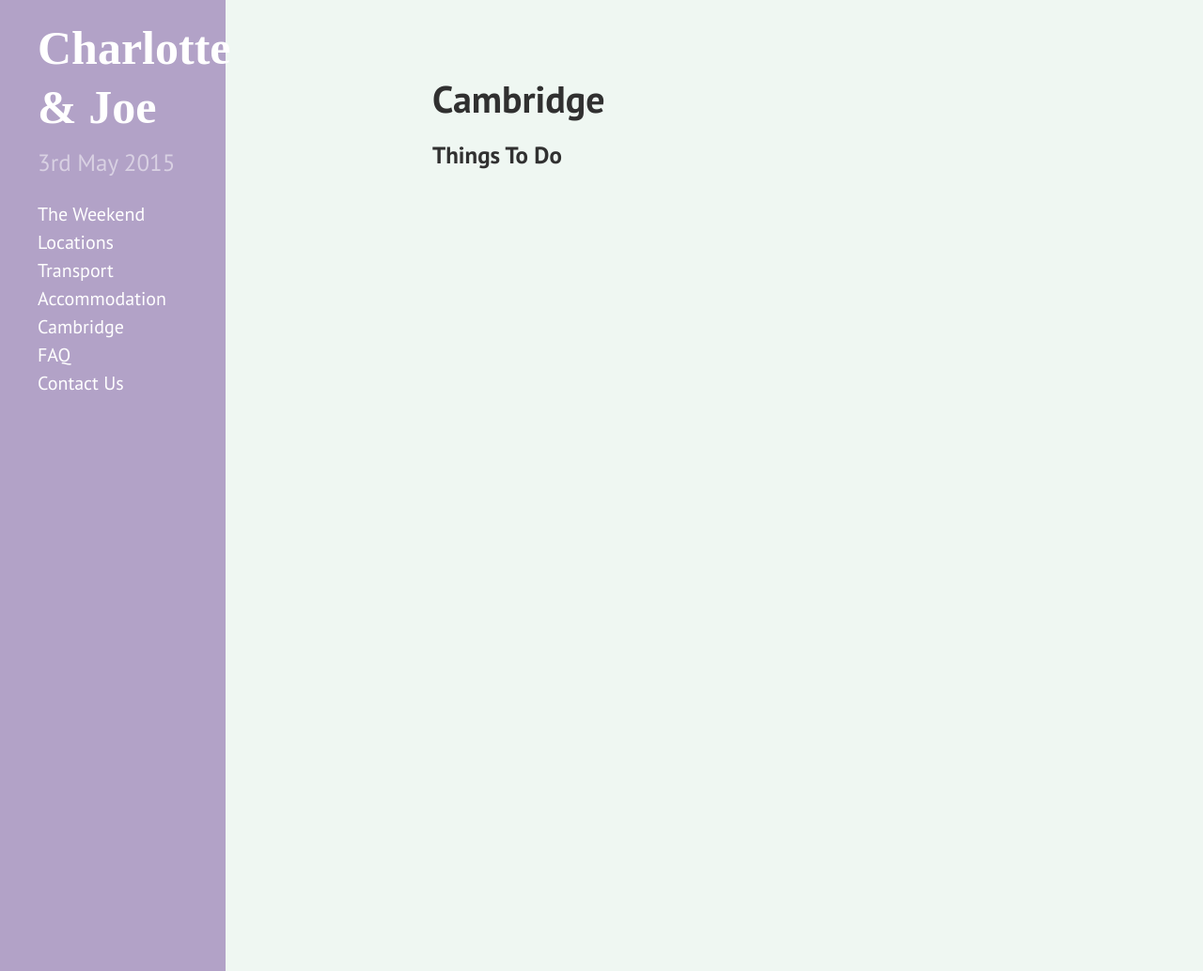
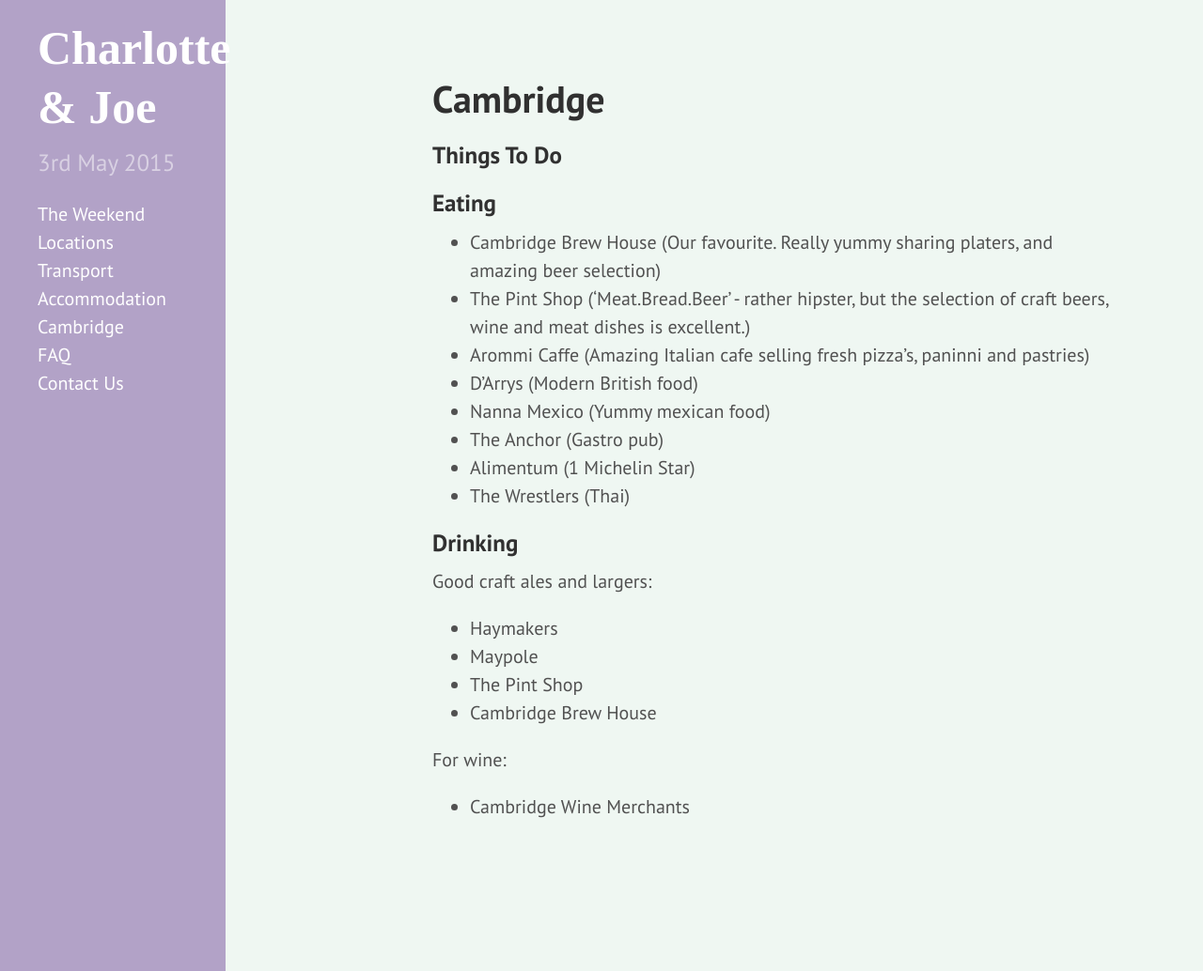
Before and after one commit to CharlotteAndJoe2015/charlotteandjoe2015.github.io, a Jekyll site: the page built from cambridge.md, in a window 1280 px wide and 1034 px high. Shown: the whole window at 94% size. Built offline with Jekyll 4.4.1, drawn with Linux system fonts in a browser that asks for light colours; some web fonts are replaced; Markdown is read by kramdown in place of the engine named in the settings.

Commit message:
More content

```diff
--- a/cambridge.md
+++ b/cambridge.md
@@ -4,3 +4,27 @@ title: Cambridge
 ---
 
 ##Things To Do
+
+##Eating
+
+* Cambridge Brew House (Our favourite. Really yummy sharing platers, and amazing beer selection)
+* The Pint Shop ('Meat.Bread.Beer' - rather hipster, but the selection of craft beers, wine and meat dishes is excellent.)
+* Arommi Caffe (Amazing Italian cafe selling fresh pizza's, paninni and pastries)
+* D'Arrys (Modern British food)
+* Nanna Mexico (Yummy mexican food)
+* The Anchor (Gastro pub)
+* Alimentum (1 Michelin Star)
+* The Wrestlers (Thai)
+
+##Drinking
+
+Good craft ales and largers:
+
+* Haymakers
+* Maypole
+* The Pint Shop
+* Cambridge Brew House
+
+For wine:
+
+* Cambridge Wine Merchants
```
Also changed, not shown: _includes/sidebar.html (+0 -17 lines), accommodation.md (+9 -0 lines), index.md (+1 -1 lines), locations.md (+1 -1 lines).
